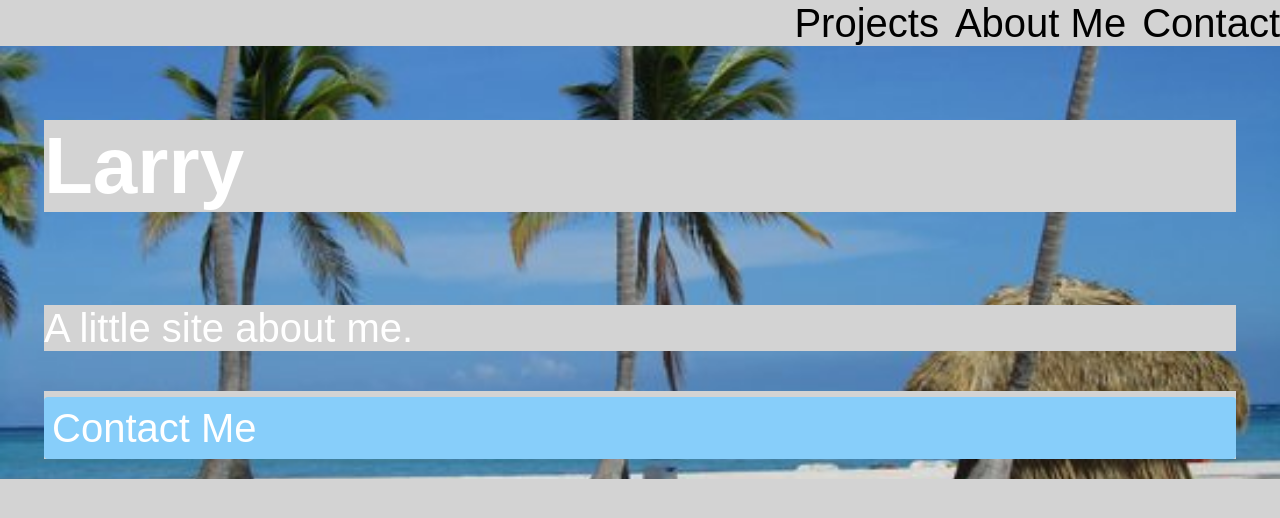
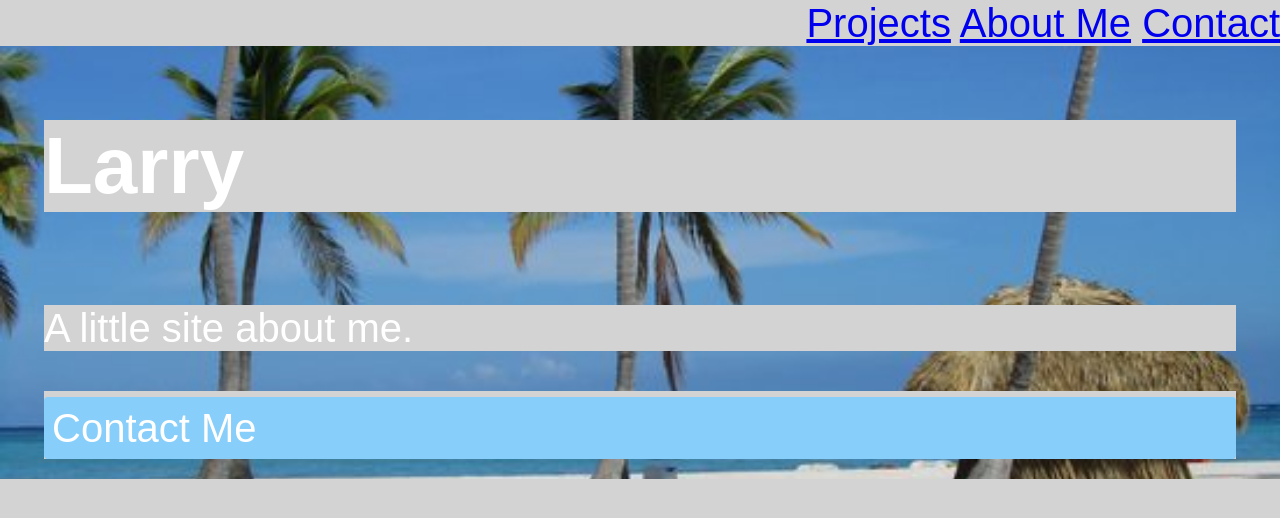
Before and after one commit to lkgraner/portfolio, a plain HTML site: page index.html in a window 1280 px wide. Drawn offline with Linux system fonts and the light colour scheme.

Commit message:
changes for homework

```diff
--- a/index.html
+++ b/index.html
@@ -12,9 +12,10 @@
 </head>
 <body>
     <nav>
-        <a class="nav-link">Projects</a>
-        <a class="nav-link">About Me</a>
-        <a class="nav-link">Contact</a>
+       <div class="nav-link">
+        <a href="#" id="projects">Projects</a>
+        <a href="#" id="about">About Me</a>
+        <a href="#" id="contact">Contact</a>
     </nav>
 
 <section class="hero">
```
